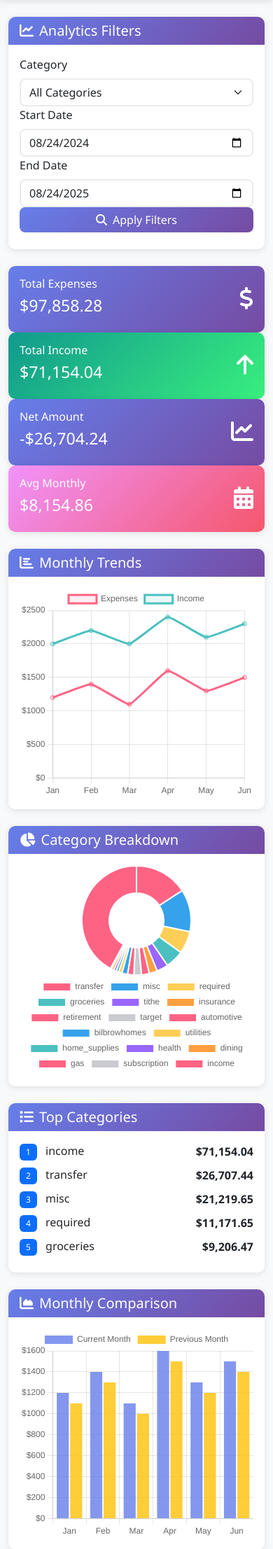
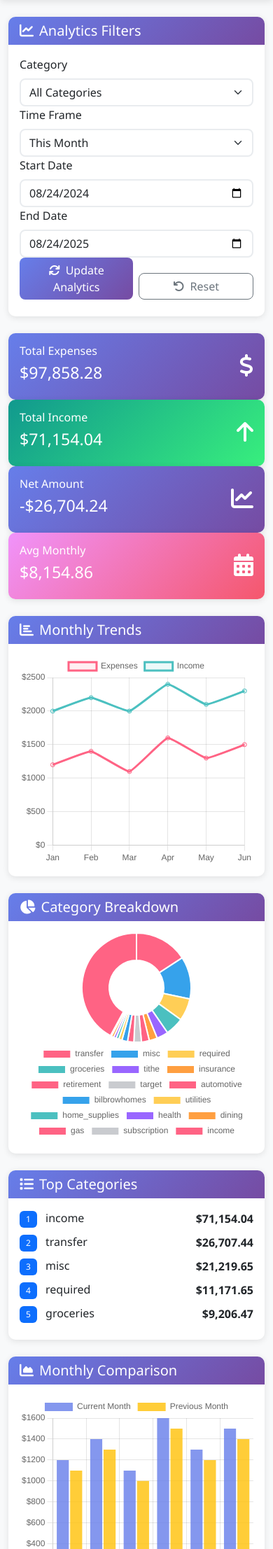
Before and after one commit to RossBillings/budget_app, a Flask app: page /analytics in a window 390 px wide. Shown: the part 62-2275 px from the top of the page at 70% size. Run offline with Flask 3, Linux system fonts and the light colour scheme; data comes from the database, SQL or seed files in the repository; some libraries are stand-ins or nearby versions.

Commit message:
Enhance Analytics page with improved filters and charts
- Add quick timeframe dropdown with preset options (This Month, Last Month, Last 3/6 Months, This/Last Year)
- Implement automatic date range setting based on timeframe selection
- Add Reset filters button for easy filter clearing
- Replace time-of-day chart with more useful Weekly Spending Trend chart
- Make all charts responsive to selected timeframe filters
- Add auto-refresh when timeframe or category filters change
- Improve filter layout with better spacing and organization
- Set default timeframe to 'Last Month' for immediate useful data display

```diff
--- a/budget_app/web/templates/analytics.html
+++ b/budget_app/web/templates/analytics.html
@@ -12,23 +12,38 @@
             </div>
             <div class="card-body">
                 <div class="row">
-                    <div class="col-md-3">
+                    <div class="col-md-2">
                         <label for="category-filter" class="form-label">Category</label>
                         <select class="form-select" id="category-filter">
                             <option value="all">All Categories</option>
                         </select>
                     </div>
                     <div class="col-md-3">
+                        <label for="date-range" class="form-label">Time Frame</label>
+                        <select class="form-select" id="date-range">
+                            <option value="this-month">This Month</option>
+                            <option value="last-month">Last Month</option>
+                            <option value="last-3-months">Last 3 Months</option>
+                            <option value="last-6-months">Last 6 Months</option>
+                            <option value="this-year">This Year</option>
+                            <option value="last-year">Last Year</option>
+                            <option value="custom">Custom Range</option>
+                        </select>
+                    </div>
+                    <div class="col-md-2">
                         <label for="start-date" class="form-label">Start Date</label>
                         <input type="date" class="form-control" id="start-date">
                     </div>
-                    <div class="col-md-3">
+                    <div class="col-md-2">
                         <label for="end-date" class="form-label">End Date</label>
                         <input type="date" class="form-control" id="end-date">
                     </div>
-                    <div class="col-md-3 d-flex align-items-end">
+                    <div class="col-md-3 d-flex align-items-end gap-2">
                         <button class="btn btn-primary" id="apply-filters">
-                            <i class="fas fa-search me-2"></i>Apply Filters
+                            <i class="fas fa-sync me-2"></i>Update Analytics
+                        </button>
+                        <button class="btn btn-outline-secondary" id="reset-filters">
+                            <i class="fas fa-undo me-2"></i>Reset
                         </button>
                     </div>
                 </div>
@@ -161,7 +176,7 @@
     <div class="col-12">
         <div class="card">
             <div class="card-header">
-                <h5 class="mb-0"><i class="fas fa-clock me-2"></i>Spending Patterns</h5>
+                <h5 class="mb-0"><i class="fas fa-chart-area me-2"></i>Spending Patterns</h5>
             </div>
             <div class="card-body">
                 <div class="row">
@@ -172,9 +187,9 @@
                         </div>
                     </div>
                     <div class="col-md-6">
-                        <h6>Time of Day Spending</h6>
+                        <h6>Weekly Spending Trend</h6>
                         <div style="height: 300px; position: relative;">
-                            <canvas id="time-of-day-chart"></canvas>
+                            <canvas id="weekly-trend-chart"></canvas>
                         </div>
                     </div>
                 </div>
@@ -190,20 +205,96 @@ let monthlyTrendsChart = null;
 let categoryBreakdownChart = null;
 let monthlyComparisonChart = null;
 let dayOfWeekChart = null;
-let timeOfDayChart = null;
+let weeklyTrendChart = null;
 
 document.addEventListener('DOMContentLoaded', function() {
     BudgetApp.setCurrentPage('analytics');
+    setupCharts();
+    setDefaultDateRange();
     loadCategories();
     loadAnalytics();
     setupEventListeners();
-    setupCharts();
 });
 
 function setupEventListeners() {
-    document.getElementById('apply-filters').addEventListener('click', loadAnalytics);
+    // Date range dropdown change
+    document.getElementById('date-range').addEventListener('change', function() {
+        handleDateRangeChange();
+    });
 
-    // Set default date range to last 12 months
+    // Apply filters button
+    document.getElementById('apply-filters').addEventListener('click', function() {
+        loadAnalytics();
+    });
+
+    // Reset filters button
+    document.getElementById('reset-filters').addEventListener('click', function() {
+        resetFilters();
+    });
+
+    // Category filter change
+    document.getElementById('category-filter').addEventListener('change', function() {
+        loadAnalytics();
+    });
+}
+
+function handleDateRangeChange() {
+    const dateRange = document.getElementById('date-range').value;
+    const startDateInput = document.getElementById('start-date');
+    const endDateInput = document.getElementById('end-date');
+
+    const today = new Date();
+    let startDate, endDate;
+
+    switch(dateRange) {
+        case 'this-month':
+            startDate = new Date(today.getFullYear(), today.getMonth(), 1);
+            endDate = new Date(today.getFullYear(), today.getMonth() + 1, 0);
+            break;
+        case 'last-month':
+            startDate = new Date(today.getFullYear(), today.getMonth() - 1, 1);
+            endDate = new Date(today.getFullYear(), today.getMonth(), 0);
+            break;
+        case 'last-3-months':
+            startDate = new Date(today.getFullYear(), today.getMonth() - 3, 1);
+            endDate = today;
+            break;
+        case 'last-6-months':
+            startDate = new Date(today.getFullYear(), today.getMonth() - 6, 1);
+            endDate = today;
+            break;
+        case 'this-year':
+            startDate = new Date(today.getFullYear(), 0, 1);
+            endDate = today;
+            break;
+        case 'last-year':
+            startDate = new Date(today.getFullYear() - 1, 0, 1);
+            endDate = new Date(today.getFullYear() - 1, 11, 31);
+            break;
+        case 'custom':
+            // Don't change the dates, let user set them manually
+            loadAnalytics();
+            return;
+        default:
+            startDate = new Date(today.getFullYear(), today.getMonth() - 1, 1);
+            endDate = new Date(today.getFullYear(), today.getMonth(), 0);
+    }
+
+    startDateInput.value = startDate.toISOString().split('T')[0];
+    endDateInput.value = endDate.toISOString().split('T')[0];
+
+    // Auto-load analytics when timeframe changes
+    loadAnalytics();
+}
+
+function resetFilters() {
+    document.getElementById('category-filter').value = 'all';
+    document.getElementById('date-range').value = 'last-month';
+    handleDateRangeChange();
+}
+
+function setDefaultDateRange() {
+    // Set default to last month
     const endDate = new Date();
     const startDate = new Date();
     startDate.setMonth(startDate.getMonth() - 12);
@@ -446,16 +537,15 @@ function setupCharts() {
         }
     });
 
-    // Time of day chart
-    const timeCtx = document.getElementById('time-of-day-chart').getContext('2d');
-    timeOfDayChart = new Chart(timeCtx, {
+    // Weekly trend chart
+    const weeklyCtx = document.getElementById('weekly-trend-chart').getContext('2d');
+    weeklyTrendChart = new Chart(weeklyCtx, {
         type: 'line',
         data: {
-            labels: ['12AM', '1AM', '2AM', '3AM', '4AM', '5AM', '6AM', '7AM', '8AM', '9AM', '10AM', '11AM',
-                     '12PM', '1PM', '2PM', '3PM', '4PM', '5PM', '6PM', '7PM', '8PM', '9PM', '10PM', '11PM'],
+            labels: [],
             datasets: [{
-                label: 'Spending by Time',
-                data: new Array(24).fill(0),
+                label: 'Weekly Spending',
+                data: [],
                 borderColor: 'rgb(255, 99, 132)',
                 backgroundColor: 'rgba(255, 99, 132, 0.1)',
                 tension: 0.1,
@@ -473,7 +563,7 @@ function setupCharts() {
             scales: {
                 x: {
                     ticks: {
-                        maxTicksLimit: 8 // Show only every 3rd hour label to avoid crowding
+                        maxTicksLimit: 8
                     }
                 },
                 y: {
@@ -571,35 +661,86 @@ function updateSpendingPatterns(data) {
                 // Update day of week chart
                 dayOfWeekChart.data.datasets[0].data = patterns.day_of_week;
                 dayOfWeekChart.update();
-
-                // Update time of day chart
-                timeOfDayChart.data.datasets[0].data = patterns.time_of_day;
-                timeOfDayChart.update();
             } else {
                 console.error('Failed to load spending patterns:', result.error);
-                // Fallback to sample data
+                // Fallback to empty data
                 const dayOfWeekData = [0, 0, 0, 0, 0, 0, 0];
-                const timeOfDayData = new Array(24).fill(0);
-
                 dayOfWeekChart.data.datasets[0].data = dayOfWeekData;
                 dayOfWeekChart.update();
-
-                timeOfDayChart.data.datasets[0].data = timeOfDayData;
-                timeOfDayChart.update();
             }
         })
         .catch(error => {
             console.error('Error loading spending patterns:', error);
             // Fallback to empty data
             const dayOfWeekData = [0, 0, 0, 0, 0, 0, 0];
-            const timeOfDayData = new Array(24).fill(0);
-
             dayOfWeekChart.data.datasets[0].data = dayOfWeekData;
             dayOfWeekChart.update();
+        });
 
-            timeOfDayChart.data.datasets[0].data = timeOfDayData;
-            timeOfDayChart.update();
+    // Update weekly trend chart with aggregated data
+    updateWeeklyTrendChart();
+}
+
+function updateWeeklyTrendChart() {
+    const params = new URLSearchParams({
+        category: document.getElementById('category-filter').value,
+        start_date: document.getElementById('start-date').value,
+        end_date: document.getElementById('end-date').value
+    });
+
+    fetch(`/api/expenses/aggregated?${params}`)
+        .then(response => response.json())
+        .then(result => {
+            if (result.success) {
+                const data = result.data;
+
+                // Process data for weekly trends
+                let weeklyData = [];
+                let weeklyLabels = [];
+
+                if (Array.isArray(data) && data.length > 0) {
+                    // Group data by week
+                    const startDate = new Date(document.getElementById('start-date').value);
+                    const endDate = new Date(document.getElementById('end-date').value);
+                    const weekMap = new Map();
+
+                    // Process aggregated data to create weekly totals
+                    data.forEach(category => {
+                        if (category.data) {
+                            category.data.forEach(item => {
+                                const date = new Date(item.month + '-01');
+                                const weekKey = getWeekKey(date);
+
+                                if (!weekMap.has(weekKey)) {
+                                    weekMap.set(weekKey, 0);
+                                }
+                                weekMap.set(weekKey, weekMap.get(weekKey) + Math.abs(item.total));
+                            });
+                        }
+                    });
+
+                    // Convert to arrays for chart
+                    const sortedWeeks = Array.from(weekMap.entries()).sort((a, b) => a[0].localeCompare(b[0]));
+                    weeklyLabels = sortedWeeks.map(([week, _]) => week);
+                    weeklyData = sortedWeeks.map(([_, total]) => total);
+                }
+
+                // Update chart
+                weeklyTrendChart.data.labels = weeklyLabels;
+                weeklyTrendChart.data.datasets[0].data = weeklyData;
+                weeklyTrendChart.update();
+            }
+        })
+        .catch(error => {
+            console.error('Error loading weekly trend data:', error);
         });
+}
+
+function getWeekKey(date) {
+    const year = date.getFullYear();
+    const month = date.getMonth() + 1;
+    const week = Math.ceil(date.getDate() / 7);
+    return `${year}-${month.toString().padStart(2, '0')}-W${week}`;
 }
 </script>
 {% endblock %}
```
